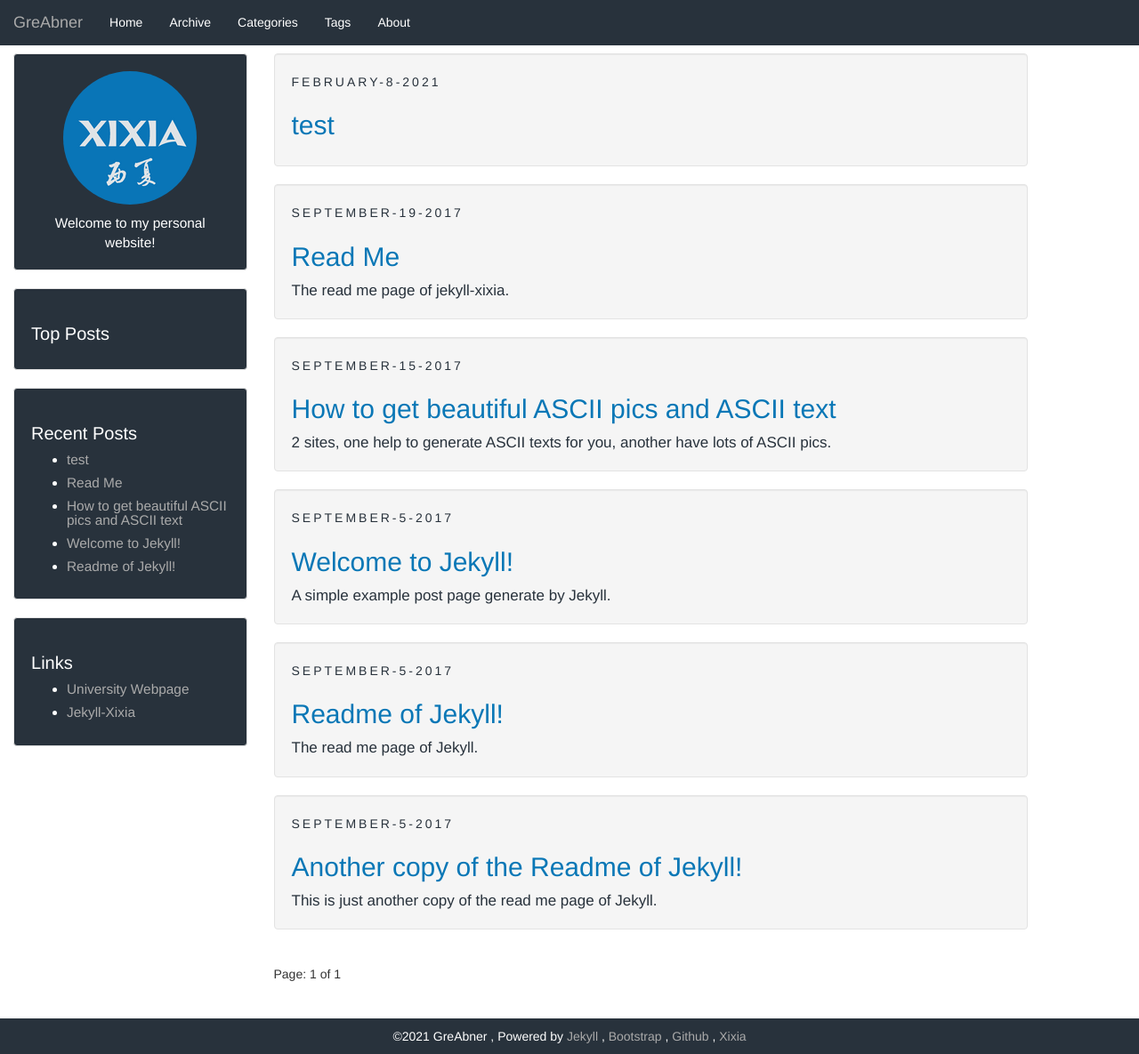
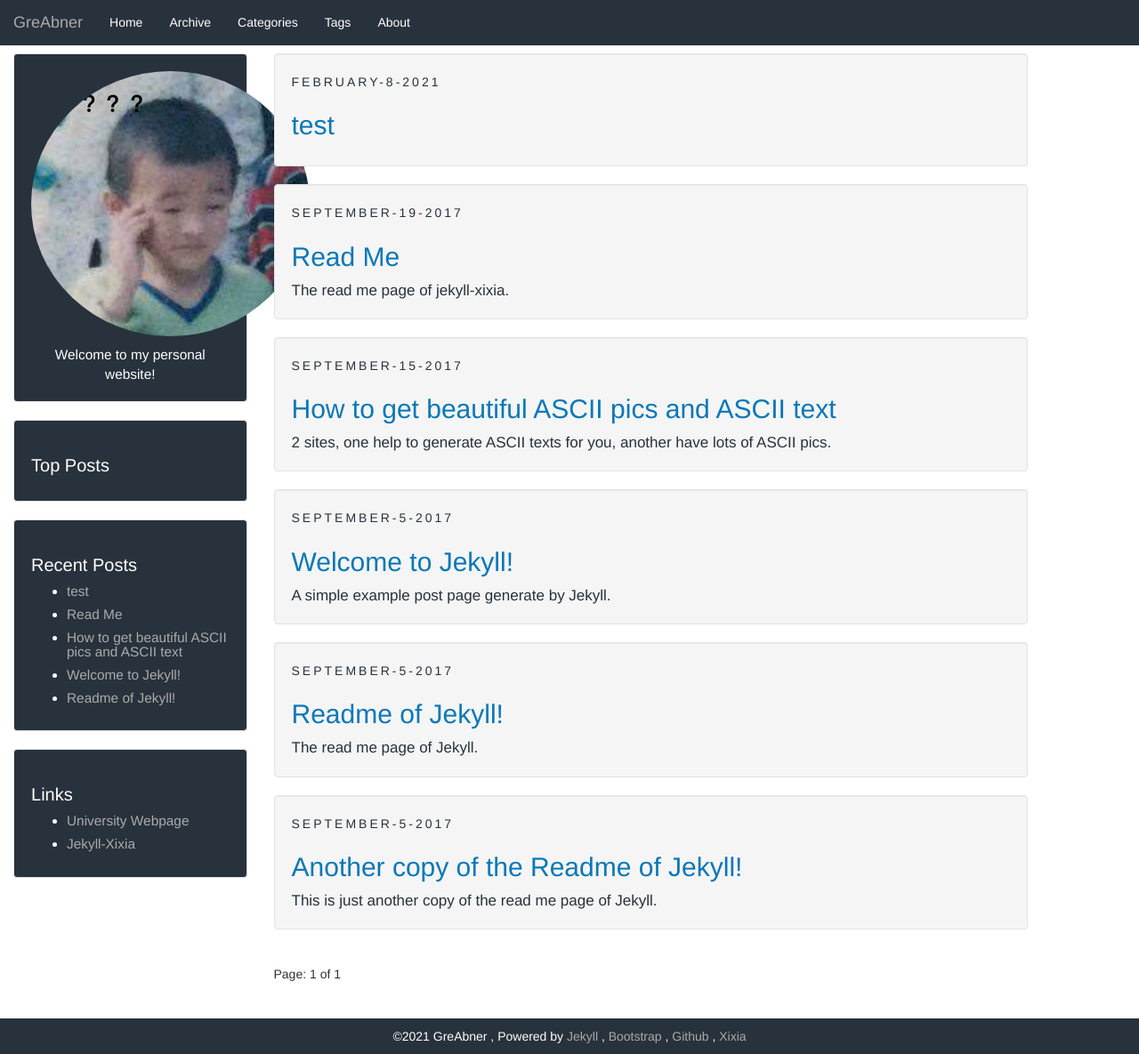
Before and after one commit to GReabner/GReabner.github.io, a Jekyll site: the page built from index.html, in a window 1280 px wide and 1185 px high. Shown: the whole window at 89% size. Built offline with Jekyll 4.4.1, drawn with Linux system fonts in a browser that asks for light colours; the list of posts is cut into pages by our own code.

Commit message:
Update sidebar.html

```diff
--- a/_includes/sidebar.html
+++ b/_includes/sidebar.html
@@ -2,7 +2,7 @@
 <div class="sidebar well">
     <header class="sidebar-header" role="banner">
         <a href="{{ site.baseurl }}/">
-            <img src="{{ site.baseurl }}/assets/images/xixia.gif" class="img-circle" />
+            <img src="{{ site.baseurl }}/assets/images/me.jpg" class="img-circle" />
         </a>
         <!--
         <h3 class="title">
```
